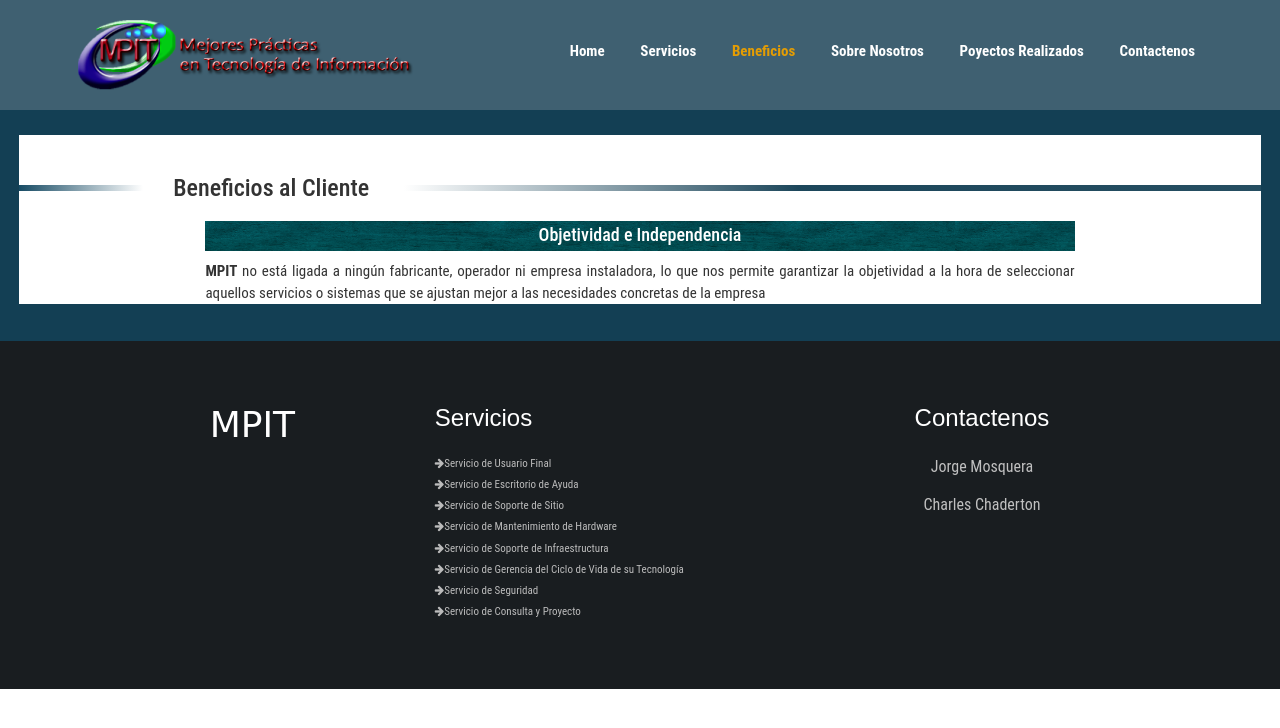
After one commit to migmosquera/mpitca, a PHP site: page /beneficio.php in a window 1280 px wide. The commit adds this page. Shown: the top 728 px of the page. Run offline with PHP 8.4, Linux system fonts and the light colour scheme.

Commit message:
subiendo creacion de html y pagina dwe beneficios lista

```diff
--- /dev/null
+++ b/beneficio.php
@@ -0,0 +1,140 @@
+<!DOCTYPE html>
+<?php
+
+?>
+<html lang="en">
+
+<head>
+<title>MPITCA</title>
+    <meta name="viewport" content="width=device-width, initial-scale=1">
+    <meta http-equiv="Content-Type" content="text/html; charset=utf-8" />
+    <meta name="keywords" content="" />
+    <script type="application/x-javascript"> addEventListener("load", function() { setTimeout(hideURLbar, 0); }, false); function hideURLbar(){ window.scrollTo(0,1); } </script>
+    <!-- bootstrap-css -->
+    <link href="static/css/bootstrap.css" rel="stylesheet" type="text/css" media="all" />
+    <!--// bootstrap-css -->
+    <!-- css -->
+    <link rel="stylesheet" href="static/css/style.css" type="text/css" media="all" />
+    <!--// css -->
+    <!-- font-awesome icons -->
+    <link href="static/css/font-awesome.css" rel="stylesheet">
+    <script src="static/js/jquery-1.11.1.min.js"></script>
+    <script src="static/js/bootstrap.js"></script>
+    <link rel="stylesheet" href="static/css/beneficios.css" type="text/css" media="all" />
+</head>
+<body style="background-color: #133F54">
+	<!-- banner -->
+	<div class="banner banner_interno">
+		<div class="header">
+			<div class="container container_header">
+				<div class="header-left">
+					<div class="w3layouts-logo">
+						<h1>
+                                                    <a class="logo_web" href="index.php"><img src="static/images/mpitca.png"  /></a>
+                                                        <a class="logo_mobil" href="index.php"><img src="static/images/mpitca_mobile.png"  /></a>
+						</h1>
+					</div>
+
+					<div class="clearfix"> </div>
+				</div>
+				<div class="top-nav">
+					<nav class="navbar navbar-default">
+							<div class="navbar-header">
+								<button type="button" class="navbar-toggle collapsed" data-toggle="collapse" data-target="#bs-example-navbar-collapse-1">
+									<span class="sr-only">Toggle navigation</span>
+									<span class="icon-bar"></span>
+									<span class="icon-bar"></span>
+									<span class="icon-bar"></span>
+								</button>
+							</div>
+						<!-- Collect the nav links, forms, and other content for toggling -->
+						<div class="collapse navbar-collapse" id="bs-example-navbar-collapse-1">
+							<ul class="nav navbar-nav">
+								<li><a  href="index.php">Home</a></li>
+								<li><a  href="servicios.php" class="scroll">Servicios</a></li>
+                                                                <li><a class="active" href="beneficio.php" class="scroll">Beneficios</a></li>
+								<li><a href="nosotros.php" class="scroll">Sobre Nosotros</a></li>
+								<li><a href="" class="scroll">Poyectos Realizados</a></li>
+								<li><a href="contactenos.php" class="scroll">Contactenos</a></li>
+							</ul>
+							<div class="clearfix"> </div>
+						</div>
+					</nav>
+				</div>
+				<div class="clearfix"> </div>
+			</div>
+		</div>
+
+	</div>
+
+        <div class="container_contac_me" >
+		<div class="container_servicios">
+			<div style="display: block">
+				<div class="linea_degradada_izquierda"></div>
+				<h3 class="title_serivicios"  >Beneficios al Cliente</h3>
+				<div class="linea_degradada_derecha"></div>
+			</div>
+                    <div id="servicesUser" class="container_content_services" >
+				<h4 class="container_title_services" style="background-image: url('static/images/fondo.png')" >Objetividad e Independencia</h4>
+                                <div class="textInformation">
+					<strong>MPIT</strong>
+	              	no está ligada a ningún fabricante, operador ni empresa instaladora, lo que nos permite garantizar la objetividad
+                        a la hora de seleccionar aquellos servicios o sistemas que se ajustan mejor a las necesidades concretas de la
+                        empresa
+				</div>
+                    </div>
+		</div>
+	</div>
+
+
+	<!-- footer -->
+	<div class="footer" style="margin-top: 25px;" >
+		<div class="footer-top">
+			<div class="container">
+				<div class="footer-grids" style="text-align: center; display: block;margin: 0 auto;">
+					<div class=" footer-grid" style="display: inline-block; width: 32%;float: left;">
+						<div class="footer-logo">
+							<h3><a href="index.php">MPIT</a></h3>
+						</div>
+					</div>
+					<div class=" footer-list" style="display: inline-block; width: 32%;float: left; text-align: left" >
+						<h3>Servicios</h3>
+						<ul>
+							<li style="font-size: 11px;"><i class="fa fa-arrow-right" aria-hidden="true"></i><a>Servicio de Usuario Final</a></li>
+							<li style="font-size: 11px;"><i class="fa fa-arrow-right" aria-hidden="true"></i><a>Servicio de Escritorio de Ayuda</a></li>
+							<li style="font-size: 11px;"><i class="fa fa-arrow-right" aria-hidden="true"></i><a>Servicio de Soporte de Sitio</a></li>
+							<li style="font-size: 11px;"><i class="fa fa-arrow-right" aria-hidden="true"></i><a>Servicio de Mantenimiento de Hardware</a></li>
+							<li style="font-size: 11px;"><i class="fa fa-arrow-right" aria-hidden="true"></i><a>Servicio de Soporte de Infraestructura</a></li>
+							<li style="font-size: 11px;"><i class="fa fa-arrow-right" aria-hidden="true"></i><a>Servicio de Gerencia del Ciclo de Vida de su Tecnología</a></li>
+							<li style="font-size: 11px;"><i class="fa fa-arrow-right" aria-hidden="true"></i><a>Servicio de Seguridad</a></li>
+							<li style="font-size: 11px;"><i class="fa fa-arrow-right" aria-hidden="true"></i><a>Servicio de Consulta y Proyecto</a></li>
+						</ul>
+					</div>
+					<div class="agile-footer-grid" style="display: inline-block; width: 32%;float: left;">
+						<h3>Contactenos</h3>
+                                                <div id="contJormos" style="color: #A7A5A5; cursor: pointer; margin-top: 15px;" ><a href="contactenos.php" class="footer_contact_me" >Jorge Mosquera</a></div>
+						<div id="contCharles" style="color: #A7A5A5; cursor: pointer; margin-top: 15px;"><a href="contactenos.php" class="footer_contact_me" >Charles Chaderton</a></div>
+					</div>
+				</div>
+			</div>
+		</div>
+	</div>
+
+<script src="static/js/responsiveslides.min.js"></script>
+
+
+<script type="text/javascript" src="static/js/move-top.js"></script>
+<script type="text/javascript" src="static/js/easing.js"></script>
+<script type="text/javascript" src="static/js/aos.js"></script>
+</script>
+	<!-- here stars scrolling icon -->
+	<script type="text/javascript">
+		$(document).ready(function() {
+
+			$().UItoTop({ easingType: 'easeOutQuart' });
+
+			});
+	</script>
+<!-- //here ends scrolling icon -->
+</body>
+</html>
--- /dev/null
+++ b/static/css/beneficios.css
@@ -0,0 +1,16 @@
+.container_content_services{
+	text-align: center;
+	width: 70%;
+	margin: 0 auto;
+	margin-bottom: 3%;
+}
+
+.finish_services{
+	padding-bottom: 25px
+}
+
+.container_title_services{
+	color: #FFFFFF;
+	height: 30px;
+	padding-top: 4px;
+}
--- a/static/css/style.css
+++ b/static/css/style.css
@@ -13,6 +13,14 @@ html, body{
 }
 .labelHide{
 	display: none;
+}
+.footer_contact_me{
+    color: #c0c0c0;
+    border: none;
+    background: none;
+}
+.footer_contact_me:hover{
+    color: rgb(229,157,3) !important;
 }
 .display_block_width{
     width: 100%;
```
Also changed, not shown: contactenos.php (+4 -4 lines), index.php (+4 -4 lines), nosotros.php (added, +142 -0 lines), servicios.php (+4 -4 lines), static/css/nosotros.css (added, +50 -0 lines), static/images/mano.png (added), static/images/nosotros_com.png (added).
